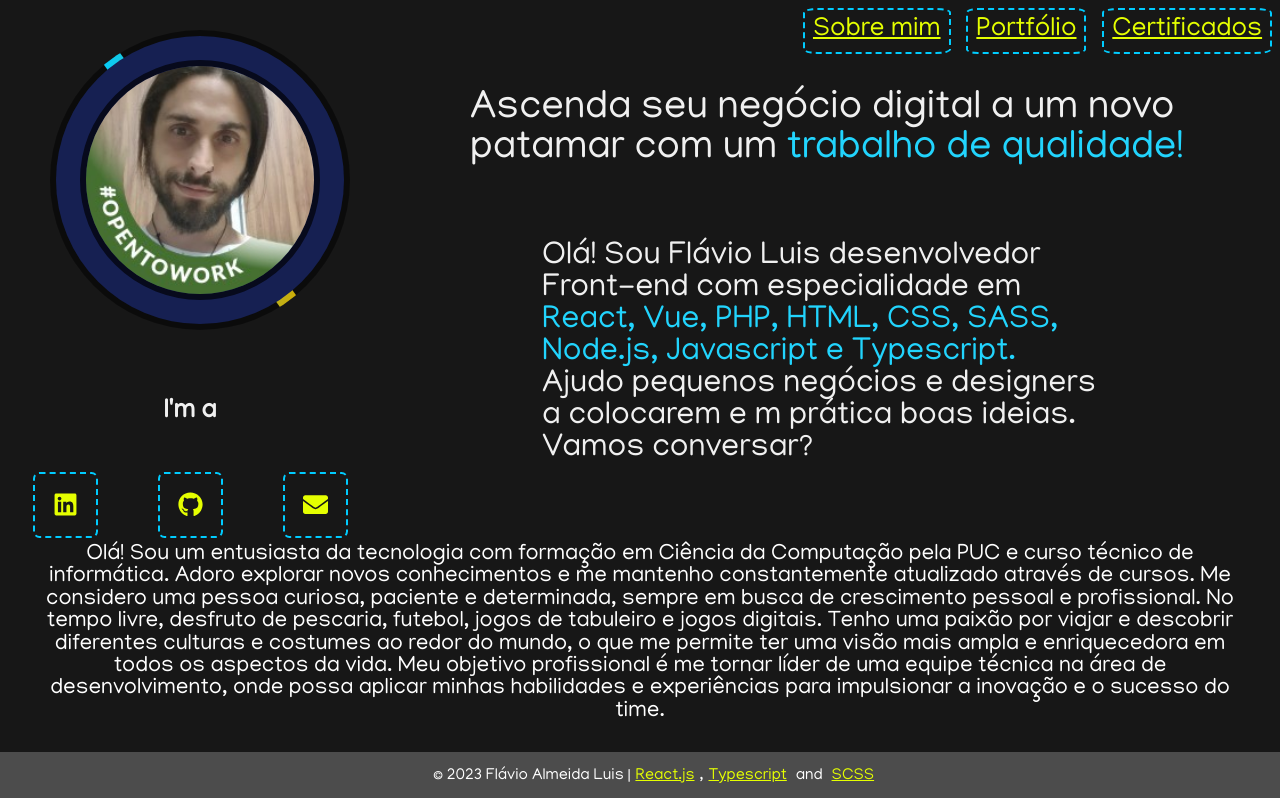
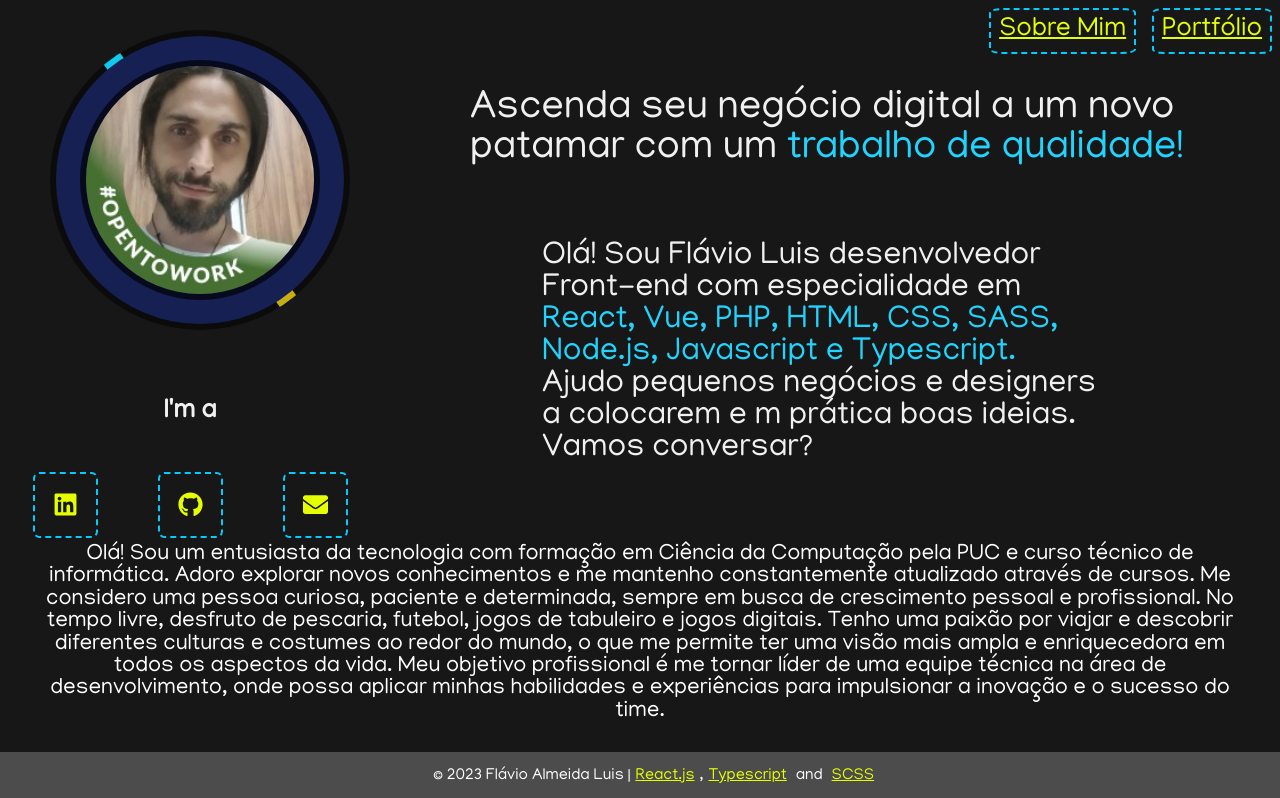
Before and after one commit to flavioaluis/portfolio, a React (Create React App) app: page / in a window 1280 px wide. Shown: the top 798 px of the page. Built offline with nearby package versions, Linux system fonts and the light colour scheme.

Commit message:
Att NavBar

```diff
--- a/src/components/NavBar/NavBar.module.scss
+++ b/src/components/NavBar/NavBar.module.scss
@@ -4,11 +4,11 @@
     width:100%;
     justify-content: end;
     background-color: transparent;
-
+    position:fixed;
 
 }
 
- .Menu a {
+ .Menu li {
 
     margin:0.3em;
     border: 2px dashed #00ccff;
--- a/src/components/NavBar/index.tsx
+++ b/src/components/NavBar/index.tsx
@@ -1,14 +1,13 @@
-import {Link} from 'react-router-dom';
 import style from './NavBar.module.scss';
 
 
 function NavBar() {
     return (
-    <nav className={style.Menu}>
-        <Link to="/AboutMe">Sobre mim</Link>
-        <Link to="/Portfolio">Portfólio</Link>
-        <Link to="/Certificados">Certificados</Link>
-
+    <nav>
+        <ul className={style.Menu}>
+            <li><a href="#section1">Sobre Mim</a></li>
+            <li><a href="#section2">Portfólio</a></li>
+        </ul>
     </nav>
 
 )}
--- a/src/pages/Home/index.tsx
+++ b/src/pages/Home/index.tsx
@@ -22,16 +22,16 @@ function Home() {
                 <div>
                     <Image />
                 </div>
-                <div>
+                <section id="section1">
                     <Resume />
-                </div>
+                </section>
             </aside>
-                <div>
+                <section >
                     <AboutMe/>
-                </div>
-                <div className={style.Section}>
+                </section>
+                <section id="section2" className={style.Section}>
                     <Card details={CardData}/>
-                </div>
+                </section>
                 <Footer />
 
 
```
